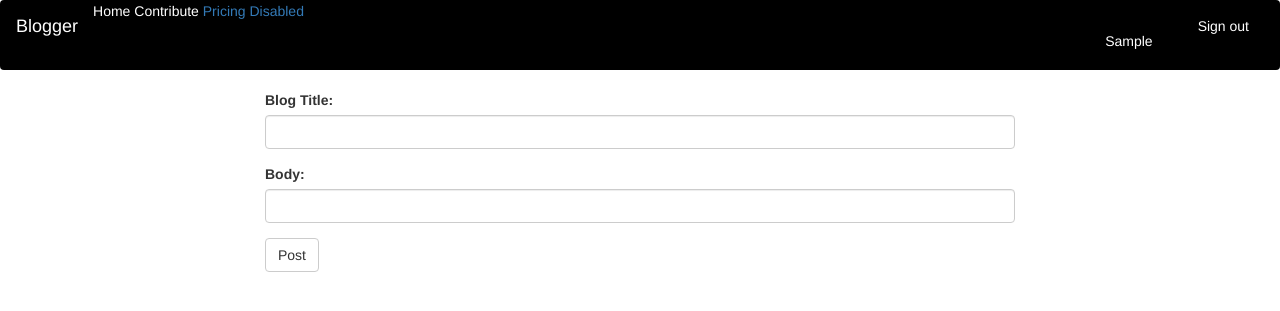
After one commit to Alice-Githui/Blogger, a Flask app: page /newpost in a window 1280 px wide. The commit adds this page. Shown: the top 311 px of the page. Run offline with Flask 2, Linux system fonts and the light colour scheme; the visitor is signed in with stand-in values (Sample User, id 1); data comes from the database, SQL or seed files in the repository; some libraries are stand-ins or nearby versions.

Commit message:
Create a new form to make a new blog entry

```diff
--- a/app/main/forms.py
+++ b/app/main/forms.py
@@ -3,7 +3,15 @@ from wtforms import StringField,TextAreaField,SubmitField,SelectField
 from wtforms.validators import Required
 
 
-
 class UpdateProfile(FlaskForm):
     bio=TextAreaField('Tell us something about yourself', validators=[Required()])
     submit=SubmitField('Submit')
+
+class BlogForm(FlaskForm):
+    title=StringField('Blog Title:', validators=[Required()])
+    blog=StringField('Body:', validators=[Required()])
+    submit=SubmitField('Post')
+
+class CommentForm(FlaskForm):
+    comment=TextAreaField('Add Comment', validators=[Required()])
+    submit=SubmitField('Submit')
--- a/app/main/views.py
+++ b/app/main/views.py
@@ -1,9 +1,9 @@
 from flask import render_template, request, redirect,url_for,abort
 from . import main
 from ..requests import get_quotes
-from flask_login import login_required
-from ..models import User, Post
-from .forms import UpdateProfile
+from flask_login import login_required, current_user
+from ..models import User,Post
+from .forms import UpdateProfile,BlogForm,CommentForm
 from .. import db, photos
 
 @main.route('/')
@@ -43,7 +43,7 @@ def update_profile(uname):
         return redirect(url_for('.profile', uname=user.username))
     return render_template('profile/update.html', updateform=updateform)
 
-@main.route('/user/<uname>/update/pic' methods=['POST'])
+@main.route('/user/<uname>/update/pic', methods=['POST'])
 @login_required
 def update_pic(uname):
     user=User.query.filter_by(username=uname).first()
@@ -54,3 +54,23 @@ def update_pic(uname):
         db.session.commit()
 
     return redirect(url_for('main.profile', uname=uname))
+
+@main.route('/newpost', methods=['GET', 'POST'])
+@login_required
+def new_post():
+    form=BlogForm()
+
+    if form.validate_on_submit():
+        title=form.title.data
+        blog=form.blog.data
+        user_id=current_user
+
+        new_post=Post(title=title, blog=blog, user_id=user_id._get_current_object().id)
+        new_post.save()
+
+        db.session.add(new_post)
+        db.session.commit()
+
+        return redirect(url_for('main.index'))
+
+    return render_template('newblog.html', form=form)
--- a/app/models.py
+++ b/app/models.py
@@ -25,7 +25,7 @@ class User(UserMixin,db.Model):
     username=db.Column(db.String(255), index=True)
     bio=db.Column(db.String)
     email=db.Column(db.String,unique=True,index=True)
-    profile_pic=db.Column(db.String)
+    profile_pic_path=db.Column(db.String)
     pass_secure=db.Column(db.String(200))
     blogposts=db.relationship('Post', foreign_keys='Post.user_id',backref="users", lazy="dynamic")
     comment=db.relationship('Comment', foreign_keys="Comment.user_id", backref="users", lazy="dynamic")
@@ -54,7 +54,6 @@ class Post(db.Model):
     blog=db.Column(db.Text)
     time=db.Column(db.DateTime(),default=datetime.utcnow)
     user_id=db.Column(db.Integer, db.ForeignKey('users.id'))
-    category_id=db.Column(db.Integer, db.ForeignKey('category.id'))
     comments=db.relationship('Comment', foreign_keys="Comment.post_id",backref='post', lazy="dynamic")
     like=db.relationship('Like', foreign_keys="Like.post_id", backref="posts", lazy="dynamic")
     dislike=db.relationship('Dislike', foreign_keys="Dislike.post_id", backref="posts", lazy="dynamic")
@@ -76,7 +75,6 @@ class Category(db.Model):
 
     id=db.Column(db.Integer, primary_key=True)
     category=db.Column(db.String)
-    post = db.relationship('Post', foreign_keys='Post.category_id', backref='category', lazy="dynamic")
 
     def __repr__(self):
         return f'Category{self.category}'
--- a/app/templates/base.html
+++ b/app/templates/base.html
@@ -1 +1,5 @@
 {% extends 'bootstrap/base.html' %}
+<!-- Navbar block -->
+{% block navbar %}
+    {% include 'navbar.html' %}
+{% endblock %}
--- /dev/null
+++ b/app/templates/navbar.html
@@ -0,0 +1,28 @@
+<nav class="navbar navbar-expand-lg navbar-dark bg-dark" style="background-color: black; height: 70px;">
+    <div class="container-fluid">
+        <a class="navbar-brand" href="/" style="color:white;">Blogger</a>
+        <span class="navbar-toggler" type="button" data-bs-toggle="collapse" data-bs-target="#navbarNavAltMarkup"
+            aria-controls="navbarNavAltMarkup" aria-expanded="false" aria-label="Toggle navigation">
+            <span class="navbar-toggler-icon"></span>
+        </span>
+        <div class="collapse navbar-collapse" id="navbarNavAltMarkup">
+            <div>
+                <a class="nav-link active" aria-current="page" href="/" style="color:white;">Home</a>
+                <a class="nav-link" href="/newpost" style="color:white;">Contribute</a>
+                <a class="nav-link" href="#">Pricing</a>
+                <a class="nav-link disabled" href="#" tabindex="-1" aria-disabled="true">Disabled</a>
+
+                <ul class="nav navbar-nav navbar-right">
+                    {% if current_user.is_authenticated %}
+                    <li style="color:white;padding:15px;"><a href="{{url_for('main.profile', uname=current_user.username)}}" style="color: white;">{{current_user.username | capitalize}}</a></li>
+                    <li><a href="{{url_for('auth.logout')}}" style="color: white;">Sign out</a></li>
+                    {% else %}
+                    <li><a href="{{url_for('auth.login')}}" style="color: white;">Sign in</a></li>
+                    {%endif%}
+                </ul>
+            </div>
+
+        </div>
+
+    </div>
+</nav>
--- /dev/null
+++ b/app/templates/newblog.html
@@ -0,0 +1,15 @@
+{% extends 'base.html' %}
+{% import 'bootstrap/wtf.html' as wtf %}
+
+{% block content %}
+<div class="container">
+
+    <div class="row">
+        <div class="col-md-2"></div>
+        <div class="col-md-8">
+            {{wtf.quick_form(form)}}
+        </div>
+        <div class="col-md-2"></div>
+    </div>
+</div>
+{% endblock %}
--- a/app/templates/profile/profile.html
+++ b/app/templates/profile/profile.html
@@ -20,6 +20,7 @@
             {% else %}
             <p>No profile picture</p>
             {% endif %}
+
             {% if user == current_user %}
             <form action="{{url_for('main.update_pic', uname=user.username)}}" method="post" enctype="multipart/form-data">
                 <input type="file" name="photo" class="form-control" required>
```
Also changed, not shown: app/templates/index.html (+13 -4 lines), migrations/versions/3eb08ed0b261_update_post_model.py (added, +30 -0 lines), migrations/versions/f88695eaa63a_update_use_model.py (added, +30 -0 lines), app/static/photos/photo-1501747315-124a0eaca060.jpeg (added), app/static/photos/topnavimage.jpeg (added), app/static/photos/topnavimage_1.jpeg (added).
